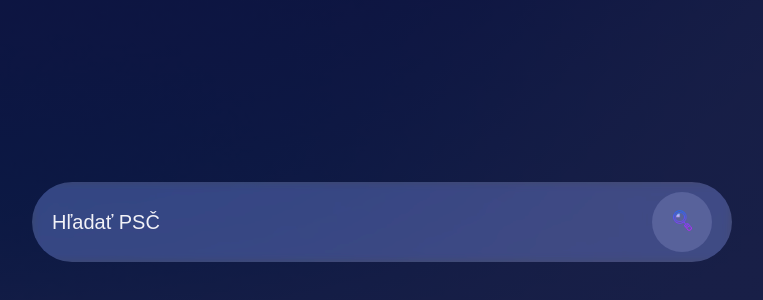
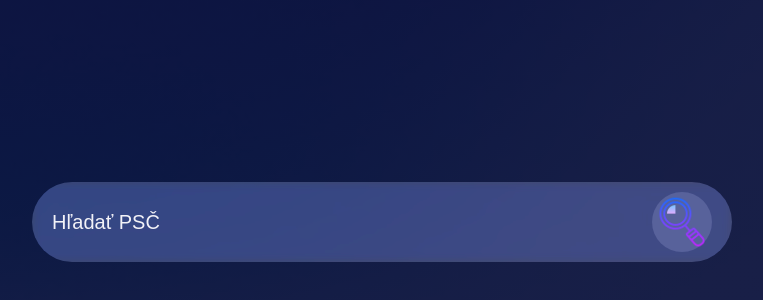
Before and after one commit to palios294/zipcodewebsite, a plain HTML site: page index.html in a window 1280 px wide. Shown: the part 154-454 px from the top of the page, without its empty margins (258-1021 px from the left). Drawn offline with nearby package versions, Linux system fonts and the light colour scheme.

Commit message:
Update style.css

```diff
--- a/style.css
+++ b/style.css
@@ -50,7 +50,7 @@ vstup do searchbar
 obrazok lupy
 */
 .search-bar button img{
-    width: 25px;
+    width: 100%;
 }
 /* tlačiko hladat */
 .search-bar button{
```
